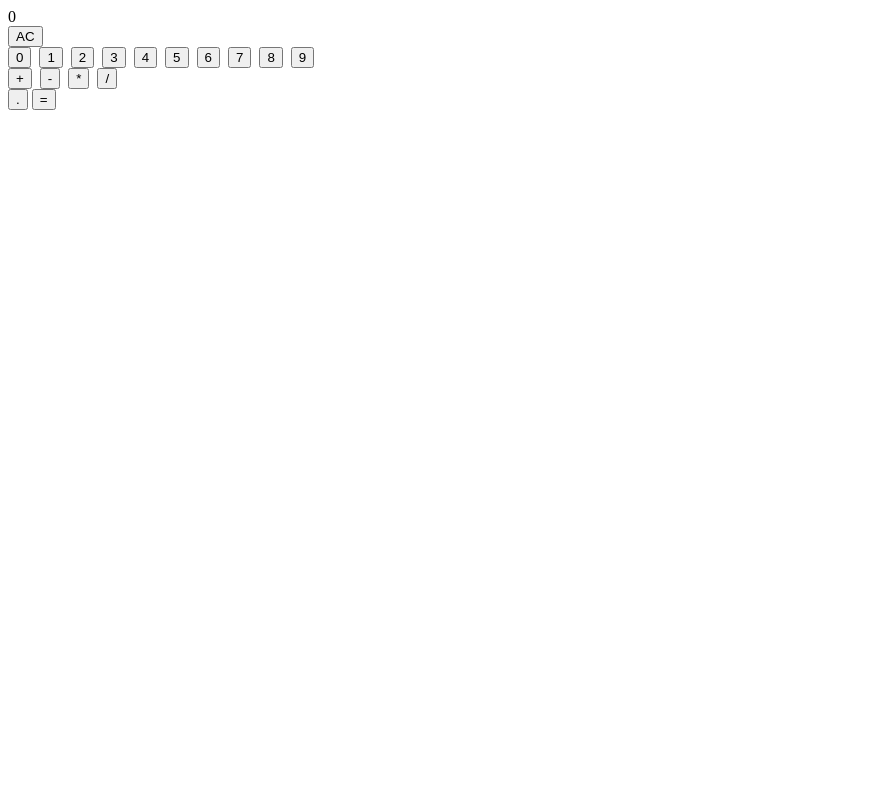
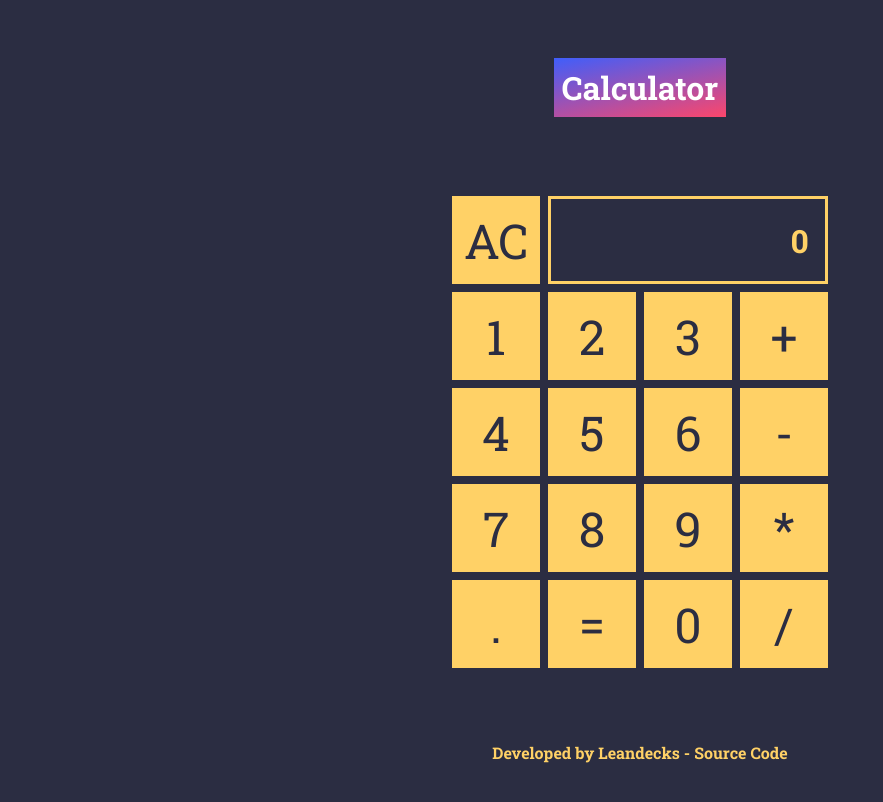
Before and after one commit to Leandecks/calculator, a plain HTML site: page index.html in a window 1280 px wide. Shown: the whole page, without its empty margins (0-883 px from the left). Drawn offline with Linux system fonts and the light colour scheme.

Commit message:
UI almost completed

```diff
--- a/index.html
+++ b/index.html
@@ -9,37 +9,58 @@
 <body>
 
   <!--
-    DISPLAY
+    0 [0] AC
     123 + -
     456 * /
-    789  =
+    789 . =
   -->
-
+  <div id="content">
+    <h1>Calculator</h1>
     <div id="calculator">
+      <div id="dispac">
+        <button type="button" id="ac">AC</button>
         <div id="display">0</div>
-    <button type="button" id="ac">AC</button>
+      </div>
+      <div id="nrop">
         <div id="numbers">
-      <button type="button" class="number">0</button>
+          <div class="nr-line-wrapper">
             <button type="button" class="number">1</button>
             <button type="button" class="number">2</button>
             <button type="button" class="number">3</button>
+          </div>
+          <div class="nr-line-wrapper">
             <button type="button" class="number">4</button>
             <button type="button" class="number">5</button>
             <button type="button" class="number">6</button>
+          </div>
+          <div class="nr-line-wrapper">
             <button type="button" class="number">7</button>
             <button type="button" class="number">8</button>
             <button type="button" class="number">9</button>
           </div>
+          <div id="zerobtns">
+            <button type="button" id="float">.</button>
+            <button type="button" id="equals">=</button>
+            <button type="button" class="number" id="zero">0</button>
+          </div>
+        </div>
+        <div id="opbtn">
           <div id="operators">
             <button type="button" class="operator">+</button>
             <button type="button" class="operator">-</button>
             <button type="button" class="operator">*</button>
             <button type="button" class="operator">/</button>
           </div>
-    <button type="button" id="float">.</button>
-    <button type="button" id="equals">=</button>
+
+          <!-- <button type="button" id="float">.</button>
+          <button type="button" id="equals">=</button> -->
         </div>
-
+      </div>
+    </div>
+    <footer>
+      <p>Developed by Leandecks - Source Code</p>
+    </footer>
+  </div>
 
   <script src="./app.js"></script>
 </body>
--- a/style.css
+++ b/style.css
@@ -1,4 +1,98 @@
-#numbers, #operators {
+@import url('https://fonts.googleapis.com/css2?family=Roboto+Slab:wght@400;700&display=swap');
+
+html,
+body,
+#content {
+  height: 100%;
+}
+
+body {
+  background-color: #2b2d42;
+  color: #ffd166;
+  font-family: "Roboto Slab", sans-serif;
+  text-align: center;
+}
+
+h1 {
+  background: rgb(63,94,251);
+  background: linear-gradient(168deg, rgba(63,94,251,1) 0%, rgba(252,70,107,1) 100%);
+  padding: .5rem;
+  color: white;
+}
+
+#content {
   display: flex;
-  gap: .5rem
+  flex-direction: column;
+  justify-content: space-around;
+  align-items: center;
 }
+
+#dispac {
+  width: 30rem;
+  display: flex;
+  justify-content: center;
+}
+
+#display {
+  border: solid #ffd166;
+  width: 15.1rem;
+  padding: 1rem;
+  text-align: end;
+  font-size: 2rem;
+  display: flex;
+  align-items: center;
+  justify-content: end;
+  font-weight: 700;
+}
+
+#numbers,
+#calculator {
+  display: flex;
+  flex-direction: column;
+  justify-content: center;
+  align-items: center;
+  gap: .5rem;
+}
+
+#zero {
+  align-self: flex-end;
+}
+
+#zerobtns {
+ display: flex;
+ gap: .5rem;
+}
+
+#nrop,
+#dispac {
+  display: flex;
+  gap: .5rem;
+}
+
+#numbers .nr-line-wrapper {
+  display: flex;
+  justify-content: center;
+  align-items: center;
+  gap: .5rem;
+}
+
+#operators {
+  display: flex;
+  flex-direction: column;
+  gap: .5rem;
+}
+
+button {
+  width: 5.5rem;
+  height: 5.5rem;
+  background-color: #ffd166;
+  border: 0;
+  font-size: 3rem;
+  color: #2b2d42;
+  font-family: "Roboto Slab", sans-serif;
+  padding: .5rem;
+}
+
+footer {
+  font-weight: bold;
+}
```
Lines whose indentation alone changed are shown as unchanged.
